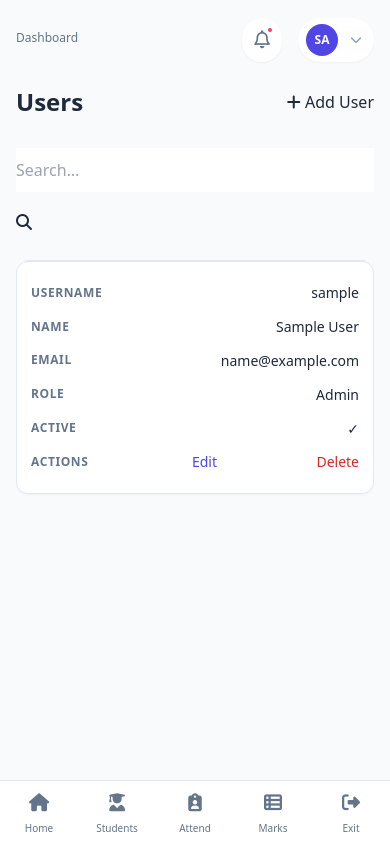
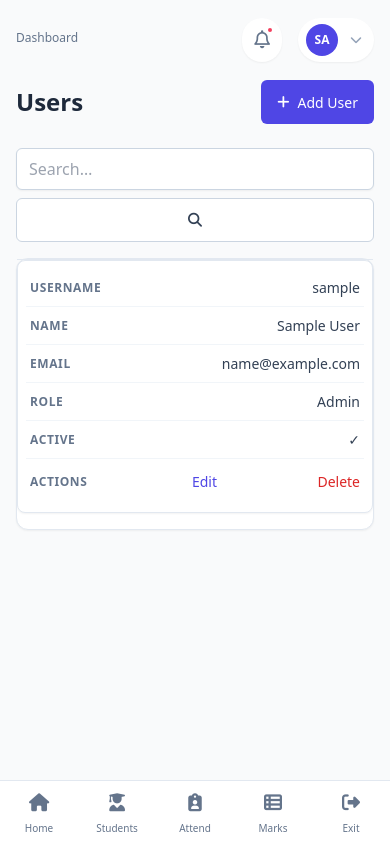
Before and after one commit to rayhanmahmud98/school-monitor, a Django app: page /accounts/users/ in a window 390 px wide. Run offline with Django 4.2, Linux system fonts and the light colour scheme; the visitor is signed in with stand-in values (Sample User, id 1); data comes from the database, SQL or seed files in the repository; parts of the project's set-up code (start-up, migrations or seed data) failed here and were passed over; some libraries are stand-ins or nearby versions.

Commit message:
Fix logout 405 and mobile responsiveness

```diff
--- a/academics/urls.py
+++ b/academics/urls.py
@@ -1,62 +1,30 @@
+from django.contrib.auth import views as auth_views
 from django.urls import path
-
 from . import views
 
-app_name = "academics"
+app_name = "accounts"
 
 urlpatterns = [
-    # --- Attendance ---
-    path("attendance/", views.attendance_list, name="attendance_list"),
-    path("attendance/mark/", views.attendance_mark, name="attendance_mark"),
-    path("attendance/<int:pk>/edit/", views.attendance_edit, name="attendance_edit"),
+    path("login/", views.RoleLoginView.as_view(), name="login"),
 
-    # --- Marksheets ---
-    path("marks/", views.marks_overview, name="marks_overview"),
-    path("marks/<int:subject_id>/<int:exam_id>/enter/",
-         views.marks_enter, name="marks_enter"),
-    path("marks/<int:subject_id>/<int:exam_id>/review/",
-         views.marks_review, name="marks_review"),
+    # Explicit next_page forces the redirect to the login page on success
+    path(
+        "logout/",
+        auth_views.LogoutView.as_view(next_page="accounts:login"),
+        name="logout"
+    ),
 
-    # --- Report cards ---
-    path("report-cards/", views.reportcards_manage, name="reportcards_manage"),
-    path("report-cards/<int:pk>/download/",
-         views.reportcard_download, name="reportcard_download"),
+    path("login-history/", views.login_history, name="login_history"),
 
-    # --- Parent views ---
-    path("parent/attendance/", views.parent_attendance, name="parent_attendance"),
-    path("parent/marks/", views.parent_marks, name="parent_marks"),
-    path("parent/report-cards/", views.parent_reportcards, name="parent_reportcards"),
+    *views.users.urls,
 
-    # --- Audit log (admin only) ---
-    path("audit-log/", views.audit_log, name="audit_log"),
+    path("teachers/new/", views.TeacherCreateView.as_view(), name="teacher_create"),
+    path("teachers/<int:pk>/edit/", views.TeacherUpdateView.as_view(), name="teacher_update"),
 
-    # --- Student progress PDF (admin / teacher / parent) ---
-    path("students/<int:student_pk>/admit-card/",
-         views.admit_card_page, name="admit_card_page"),
-    path("students/<int:student_pk>/admit-card/<int:exam_pk>.pdf",
-         views.admit_card_download, name="admit_card_download"),
-    path("admit-cards/",
-         views.admit_cards_bulk_page, name="admit_cards_bulk_page"),
-    path("leaves/", views.leave_list, name="leave_list"),
-    path("leaves/new/", views.leave_create, name="leave_create"),
-    path("leaves/<int:pk>/review/", views.leave_review, name="leave_review"),
+    # Profile and ID Card routes
+    path("teachers/<int:pk>/", views.teacher_profile, name="teacher_profile"),
+    path("teachers/<int:pk>/id-card.pdf", views.teacher_id_card, name="teacher_id_card"),
 
-    path("merit-list/",
-         views.merit_list_view, name="merit_list"),
-    path("merit-list/classes/<int:class_pk>/exams/<int:exam_pk>.pdf",
-         views.merit_list_download, name="merit_list_download"),
-    path("classes/<int:class_pk>/admit-cards/<int:exam_pk>.pdf",
-         views.admit_cards_bulk, name="admit_cards_bulk"),
-
-    path("students/<int:student_pk>/progress.pdf",
-         views.student_progress_pdf, name="student_progress_pdf"),
-
-    # --- CRUD routes from build_crud (same pattern as students/urls.py) ---
-    # These expand to exam_list / exam_create / exam_update / exam_delete,
-    # year_list / year_create / year_update / year_delete, and
-    # scale_list / scale_create / scale_update / scale_delete.
-    *views.exams.urls,
-    *views.years.urls,
-    *views.scales.urls,
-    *views.exam_types.urls,
+    *views.teachers.urls,
+    *views.links.urls,
 ]
--- a/static/css/responsive.css
+++ b/static/css/responsive.css
@@ -1,124 +1,180 @@
-/* ----------------------------------------------------------------
-   School Monitor — Responsive Utilities & Mobile Enhancements
-   Loaded after Tailwind CDN to extend responsive features.
-   ---------------------------------------------------------------- */
+/* =========================================================
+   1. GLOBAL RESETS & LAYOUT SAFETY
+   ========================================================= */
+html, body {
+  overflow-x: hidden;
+  max-width: 100vw;
+  -webkit-text-size-adjust: 100%;
+}
 
-/* 1. Prevent iOS browser auto-zoom on input focus */
+td, .td, p, span, h1, h2, h3, h4 {
+  word-break: break-word;
+  overflow-wrap: break-word;
+}
+
+/* =========================================================
+   2. TYPOGRAPHY & TOUCH TARGETS
+   ========================================================= */
 input, select, textarea {
   font-size: 16px !important;
 }
 
-/* 2. Touch-friendly targets on mobile screens (< 768px) */
 @media (max-width: 767px) {
-  .btn-primary,
-  .btn-light,
-  button,
-  a[role="button"],
-  .input,
-  select {
+  .btn-primary, .btn-light, button, a[role="button"] {
     min-height: 44px;
-    padding-top: 0.625rem;
-    padding-bottom: 0.625rem;
-  }
-
-  .th, .td {
-    padding-top: 0.75rem;
-    padding-bottom: 0.75rem;
-    padding-left: 0.75rem;
-    padding-right: 0.75rem;
+    padding-top: 10px;
+    padding-bottom: 10px;
+    display: inline-flex;
+    align-items: center;
+    justify-content: center;
   }
 }
 
-/* 3. Horizontal table overflow wrapper */
+/* =========================================================
+   3. GLOBAL TABLE RESPONSIVENESS
+   ========================================================= */
 .table-wrap {
   width: 100%;
   overflow-x: auto;
   -webkit-overflow-scrolling: touch;
-  border-radius: 0.75rem;
 }
 
-.table-wrap::-webkit-scrollbar {
-  height: 6px;
-}
-.table-wrap::-webkit-scrollbar-track {
-  background: #f1f5f9;
-}
-.table-wrap::-webkit-scrollbar-thumb {
-  background: #cbd5e1;
-  border-radius: 3px;
+/* On mobile, turn EVERY table into a stacked card layout */
+@media (max-width: 768px) {
+  table {
+    display: block;
+    width: 100%;
+    border: none !important;
+  }
+
+  table thead {
+    display: none;
+  }
+
+  table tbody {
+    display: block;
+    width: 100%;
+  }
+
+  table tr {
+    display: block;
+    margin-bottom: 1rem;
+    border: 1px solid #e2e8f0;
+    border-radius: 0.5rem;
+    background-color: #ffffff;
+    padding: 0.5rem;
+    box-shadow: 0 1px 2px rgba(0, 0, 0, 0.05);
+  }
+
+  table td {
+    display: flex;
+    justify-content: space-between;
+    align-items: center;
+    padding: 0.5rem 0.25rem !important;
+    border: none !important;
+    border-bottom: 1px solid #f1f5f9 !important;
+    text-align: right;
+  }
+
+  table td:last-child {
+    border-bottom: none !important;
+  }
+
+  table td::before {
+    content: attr(data-label);
+    font-weight: 600;
+    font-size: 0.75rem;
+    text-transform: uppercase;
+    letter-spacing: 0.05em;
+    color: #64748b;
+    text-align: left;
+    margin-right: 1rem;
+    flex-shrink: 0;
+  }
+
+  table td:empty {
+    display: none;
+  }
+
+  table td .btn-primary,
+  table td .btn-light,
+  table td a {
+    margin: 0.25rem 0;
+    display: inline-flex;
+  }
 }
 
-/* 4. Filter & form responsive CSS grid */
+/* =========================================================
+   4. FORMS & FILTERS
+   ========================================================= */
 .form-grid {
   display: grid;
   gap: 0.75rem;
   grid-template-columns: 1fr;
 }
 @media (min-width: 640px) {
-  .form-grid { grid-template-columns: repeat(2, 1fr); }
+  .form-grid { grid-template-columns: 1fr 1fr; }
 }
 @media (min-width: 1024px) {
   .form-grid { grid-template-columns: repeat(auto-fit, minmax(180px, 1fr)); }
 }
 
-/* 5. Mobile Card-Stack Transformation for Tables (< 640px) */
-@media (max-width: 639px) {
-  table.card-stack {
-    min-width: 100% !important;
-    display: block;
+@media (max-width: 640px) {
+  .input, select, textarea {
+    width: 100% !important;
+    max-width: 100%;
   }
-  table.card-stack thead {
-    display: none;
-  }
-  table.card-stack tbody {
-    display: block;
-    width: 100%;
-  }
-  table.card-stack tbody tr {
-    display: block;
-    background-color: #ffffff;
-    border: 1px solid #e2e8f0;
-    border-radius: 0.75rem;
-    margin-bottom: 0.875rem;
-    padding: 0.875rem;
-    box-shadow: 0 1px 2px rgba(0,0,0,0.04);
-  }
-  table.card-stack tbody td {
-    display: flex;
-    justify-content: space-between;
-    align-items: center;
-    padding: 0.4rem 0;
-    border: none;
-    font-size: 0.875rem;
-  }
-  table.card-stack tbody td::before {
-    content: attr(data-label);
-    font-weight: 600;
-    color: #64748b;
-    margin-right: 1rem;
-    font-size: 0.75rem;
-    text-transform: uppercase;
-    letter-spacing: 0.05em;
+  form {
+    flex-direction: column;
+    align-items: stretch;
   }
 }
 
-/* 6. Off-Canvas Sidebar Drawer Styles for Mobile */
-#mobile-backdrop {
-  transition: opacity 0.25s ease-in-out;
+/* =========================================================
+   5. COMPONENT CLASSES
+   ========================================================= */
+.btn-primary {
+  display: inline-flex; align-items: center; gap: 0.5rem; border-radius: 0.375rem;
+  background-color: #4f46e5; padding: 0.5rem 1rem; font-size: 0.875rem;
+  font-weight: 500; color: #ffffff; border: 0; cursor: pointer; transition: background-color 0.15s;
 }
-#mobile-sidebar-drawer {
-  transition: transform 0.3s cubic-bezier(0.4, 0, 0.2, 1);
+.btn-primary:hover { background-color: #4338ca; }
+
+.btn-light {
+  display: inline-flex; align-items: center; gap: 0.5rem; border-radius: 0.375rem;
+  border: 1px solid #cbd5e1; background-color: #ffffff; padding: 0.5rem 1rem;
+  font-size: 0.875rem; font-weight: 500; color: #334155; cursor: pointer; transition: background-color 0.15s;
+}
+.btn-light:hover { background-color: #f8fafc; }
+
+.btn-danger {
+  display: inline-flex; align-items: center; gap: 0.5rem; border-radius: 0.375rem;
+  background-color: #dc2626; padding: 0.5rem 1rem; font-size: 0.875rem;
+  font-weight: 500; color: #ffffff; border: 0; cursor: pointer; transition: background-color 0.15s;
+}
+.btn-danger:hover { background-color: #b91c1c; }
+
+.btn-success {
+  display: inline-flex; align-items: center; gap: 0.5rem; border-radius: 0.375rem;
+  background-color: #10b981; padding: 0.5rem 1rem; font-size: 0.875rem;
+  font-weight: 500; color: #ffffff; border: 0; cursor: pointer; transition: background-color 0.15s;
+}
+.btn-success:hover { background-color: #059669; }
+
+.card {
+  border-radius: 0.75rem; border: 1px solid #e2e8f0; background-color: #ffffff;
+  box-shadow: 0 1px 2px rgba(0,0,0,0.05);
 }
 
-/* 7. Radio/Checkbox Custom Touch Pills */
-.status-pill {
-  display: inline-flex;
-  align-items: center;
-  justify-content: center;
-  padding: 0.375rem 0.75rem;
-  border-radius: 0.5rem;
-  font-weight: 600;
-  cursor: pointer;
-  user-select: none;
-  transition: all 0.15s ease;
+.input {
+  width: 100%; border-radius: 0.375rem; border: 1px solid #cbd5e1;
+  padding: 0.5rem 0.75rem; font-size: 0.875rem; box-shadow: 0 1px 2px rgba(0,0,0,0.05);
+  background-color: #ffffff; color: #0f172a;
 }
+.input:focus {
+  outline: none; border-color: #6366f1; box-shadow: 0 0 0 3px rgba(99,102,241,0.15);
+}
+
+.th { padding: 0.75rem 1rem; text-align: left; font-size: 0.75rem; font-weight: 600; text-transform: uppercase; letter-spacing: 0.05em; color: #64748b; }
+.td { padding: 0.75rem 1rem; font-size: 0.875rem; color: #334155; vertical-align: middle; }
+.badge { display: inline-flex; align-items: center; border-radius: 9999px; padding: 0.125rem 0.5rem; font-size: 0.75rem; font-weight: 500; }
--- a/templates/base.html
+++ b/templates/base.html
@@ -11,7 +11,7 @@
   <link rel="stylesheet" href="{% static 'css/responsive.css' %}">
 
   <style>
-    body { background-color: #f3f4f6; } /* Light gray background */
+    body { background-color: #f3f4f6; }
     .sidebar-gradient { background: linear-gradient(180deg, #111827 0%, #1e1b4b 100%); }
     .stat-card { background: white; border-radius: 16px; box-shadow: 0 1px 3px rgba(0,0,0,0.05); }
     .icon-box { width: 48px; height: 48px; border-radius: 12px; display: flex; align-items: center; justify-content: center; font-size: 20px; }
@@ -22,7 +22,7 @@
   {% block shell %}
   <div class="flex min-h-screen">
 
-    <!-- Sidebar (Desktop Only) -->
+    <!-- Sidebar (Desktop) -->
     <aside class="hidden md:flex w-64 shrink-0 flex-col sidebar-gradient text-slate-300">
       <div class="flex h-20 items-center gap-3 px-6">
         <div class="bg-white text-indigo-900 p-2 rounded-lg"><i class="fa-solid fa-graduation-cap text-xl"></i></div>
@@ -34,7 +34,7 @@
       </nav>
 
       <div class="p-4 border-t border-slate-700/50">
-        <!-- Secure POST Form for Logout -->
+        <!-- SECURE LOGOUT FORM (SIDEBAR) -->
         <form method="post" action="{% url 'accounts:logout' %}">
           {% csrf_token %}
           <button type="submit" class="w-full flex items-center gap-3 px-4 py-3 text-sm font-medium text-rose-400 hover:bg-rose-500/10 rounded-lg transition-colors text-left">
@@ -94,7 +94,7 @@
         <i class="fa-solid fa-table-list text-lg"></i><span>Marks</span>
       </a>
 
-      <!-- Secure POST Form for Mobile Logout -->
+      <!-- SECURE LOGOUT FORM (MOBILE) -->
       <form method="post" action="{% url 'accounts:logout' %}" class="flex flex-col items-center justify-center w-full">
         {% csrf_token %}
         <button type="submit" class="flex flex-col items-center justify-center gap-1 py-2 hover:text-rose-600 w-full">
```
